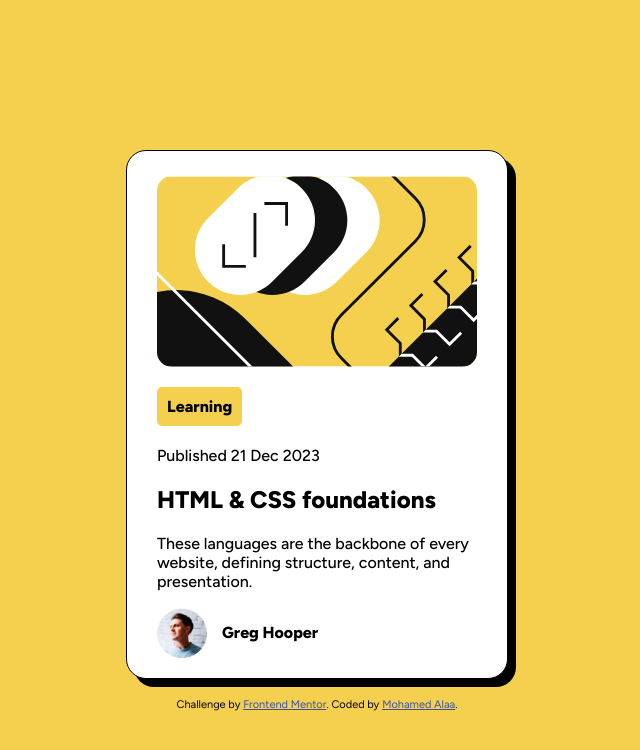
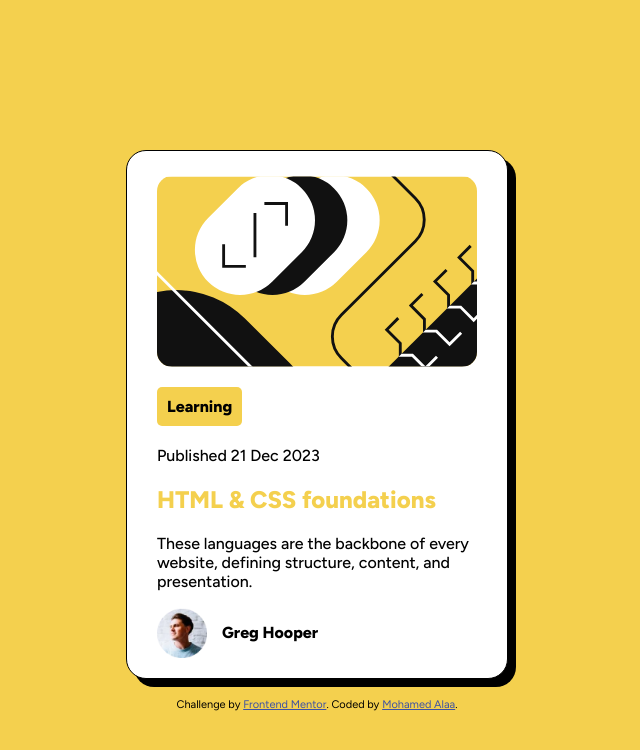
Before and after one commit to hardaway-2000/Blog-Preview-Card, a plain HTML site: page index.html in a window 1280 px wide. In both pictures the pointer is over the element "HTML & CSS foundations". Shown: the whole page, without its empty margins (323-963 px from the left). Drawn offline with Linux system fonts and the light colour scheme.

Commit message:
fix the hover

```diff
--- a/style.css
+++ b/style.css
@@ -51,6 +51,11 @@ body {
     font-weight: 800;
 }
 
+.card-container .text-container h2.title:hover {
+    color: hsl(47, 88%, 63%);
+    cursor: pointer;
+}
+
 .card-container .text-container p.paragraph {
     font-weight: 500;
 }
```
Also changed, not shown: Screenshot 2025-11-27 144320.png (added).
